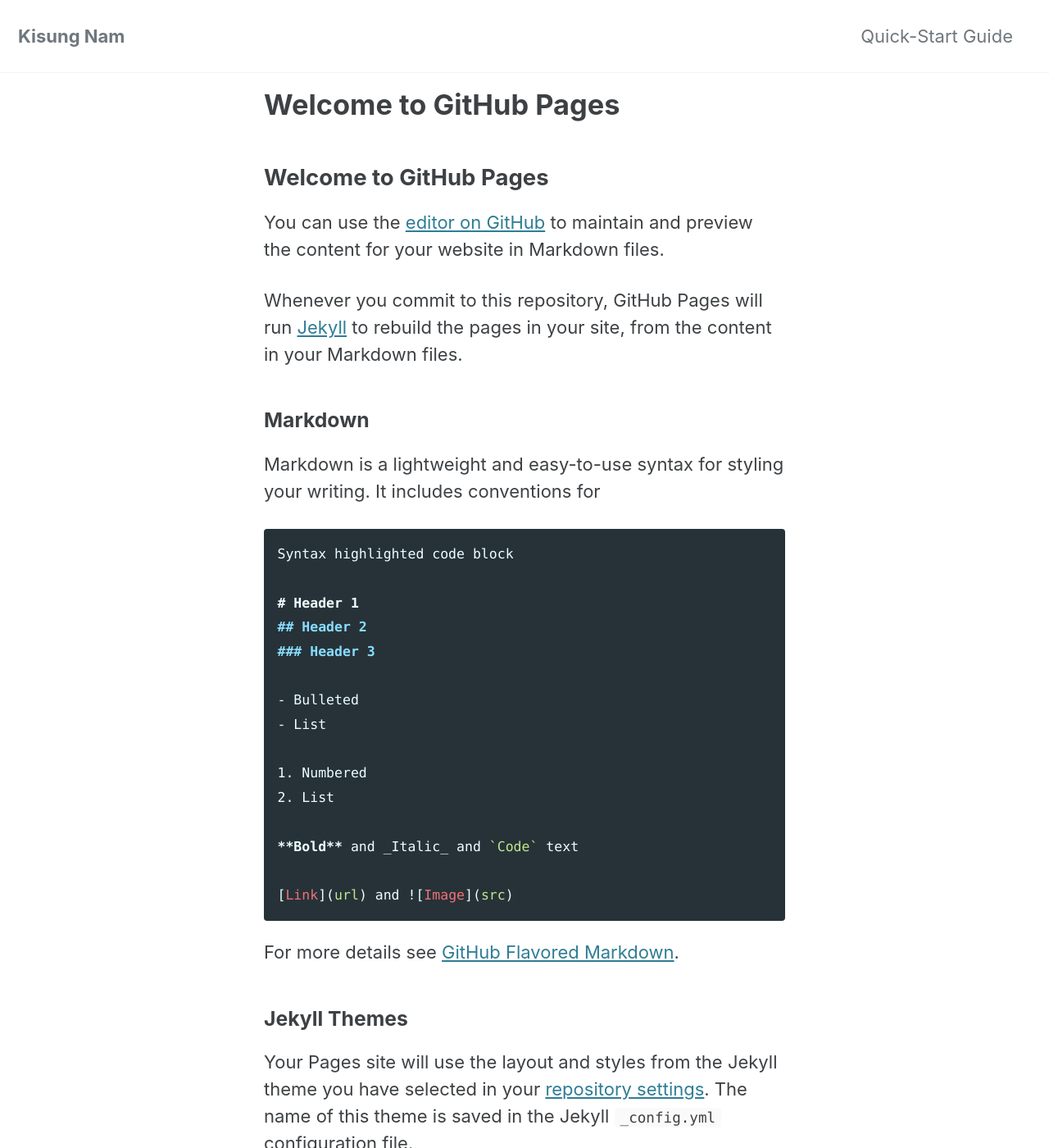
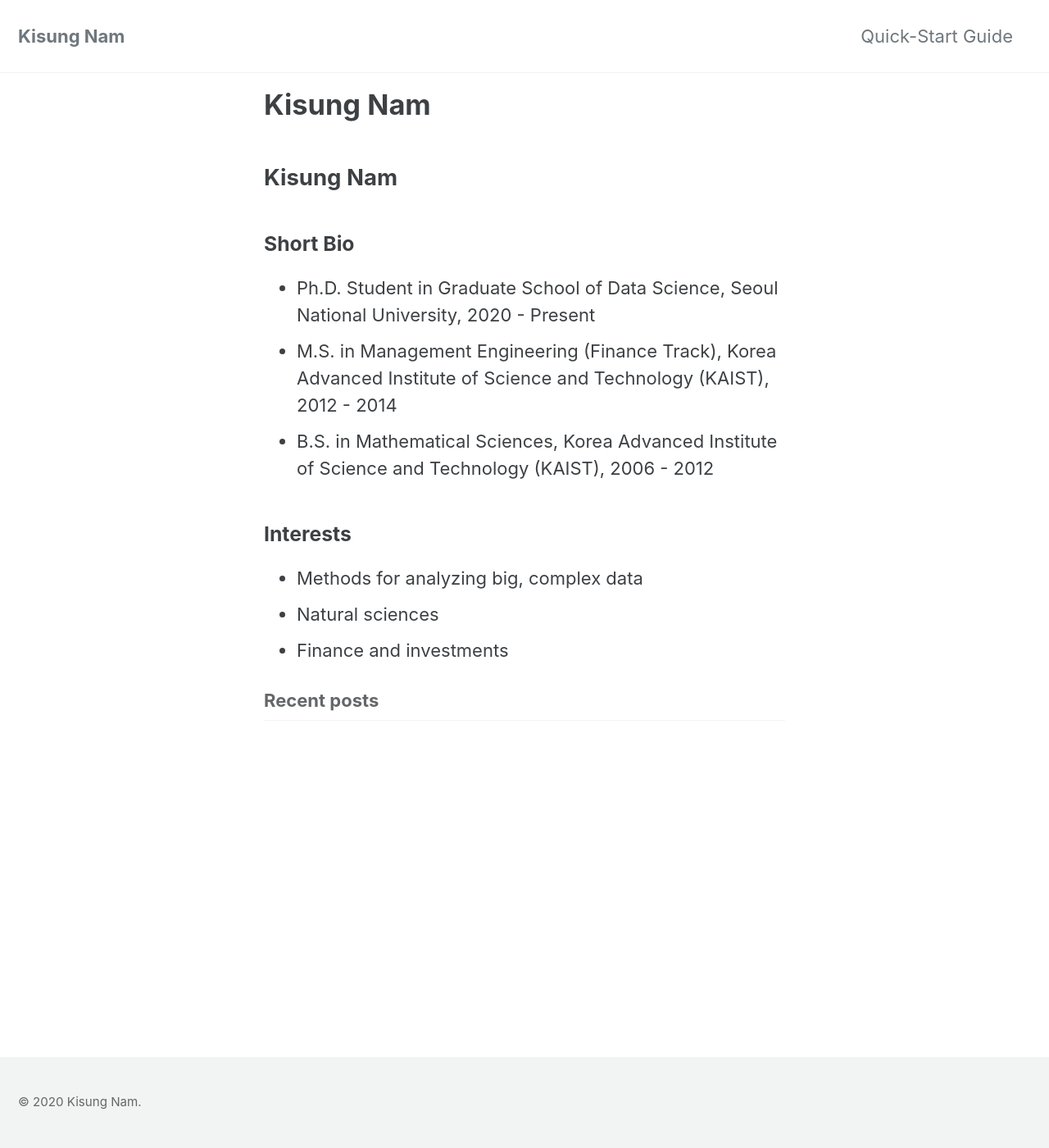
Before and after one commit to namks/namks.github.io, a Jekyll site: the page built from index.md, in a window 1280 px wide and 1400 px high. Shown: the whole window at 82% size. Built offline with Jekyll 4.4.1, drawn with Linux system fonts in a browser that asks for light colours; cached includes are drawn as plain includes; our own code applies the rules of GitHub Pages for plain Markdown files; the list of posts is cut into pages by our own code; some of the changed text lies outside the part shown.

Commit message:
Modify index and footer

````diff
--- a/_includes/footer.html
+++ b/_includes/footer.html
@@ -1,4 +1,4 @@
-<div class="page__footer-follow">
+<!-- <div class="page__footer-follow">
   <ul class="social-icons">
     {% if site.data.ui-text[site.locale].follow_label %}
       <li><strong>{{ site.data.ui-text[site.locale].follow_label }}</strong></li>
@@ -14,7 +14,7 @@
 
     <li><a href="{% if site.atom_feed.path %}{{ site.atom_feed.path }}{% else %}{{ '/feed.xml' | relative_url }}{% endif %}"><i class="fas fa-fw fa-rss-square" aria-hidden="true"></i> {{ site.data.ui-text[site.locale].feed_label | default: "Feed" }}</a></li>
   </ul>
-</div>
+</div> -->
 
 <div class="page__footer-copyright">&copy; {{ site.time | date: '%Y' }} {{ site.name | default: site.title }}. </div>
 <!-- <div class="page__footer-copyright">&copy; {{ site.time | date: '%Y' }} {{ site.name | default: site.title }}.
--- a/index.md
+++ b/index.md
@@ -1,12 +1,22 @@
-## Welcome to GitHub Pages
+## Kisung Nam
 
-You can use the [editor on GitHub](https://github.com/namks/namks.github.io/edit/main/index.md) to maintain and preview the content for your website in Markdown files.
+<!-- You can use the [editor on GitHub](https://github.com/namks/namks.github.io/edit/main/index.md) to maintain and preview the content for your website in Markdown files.
 
-Whenever you commit to this repository, GitHub Pages will run [Jekyll](https://jekyllrb.com/) to rebuild the pages in your site, from the content in your Markdown files.
+Whenever you commit to this repository, GitHub Pages will run [Jekyll](https://jekyllrb.com/) to rebuild the pages in your site, from the content in your Markdown files. -->
 
-### Markdown
+### Short Bio
 
-Markdown is a lightweight and easy-to-use syntax for styling your writing. It includes conventions for
+- Ph.D. Student in Graduate School of Data Science, Seoul National University, 2020 - Present
+- M.S. in Management Engineering (Finance Track), Korea Advanced Institute of Science and Technology (KAIST), 2012 - 2014
+- B.S. in Mathematical Sciences, Korea Advanced Institute of Science and Technology (KAIST), 2006 - 2012
+
+### Interests
+
+- Methods for analyzing big, complex data
+- Natural sciences
+- Finance and investments
+
+<!-- Markdown is a lightweight and easy-to-use syntax for styling your writing. It includes conventions for
 
 ```markdown
 Syntax highlighted code block
@@ -26,12 +36,12 @@ Syntax highlighted code block
 [Link](url) and ![Image](src)
 ```
 
-For more details see [GitHub Flavored Markdown](https://guides.github.com/features/mastering-markdown/).
-
+For more details see [GitHub Flavored Markdown](https://guides.github.com/features/mastering-markdown/). -->
+<!--
 ### Jekyll Themes
 
 Your Pages site will use the layout and styles from the Jekyll theme you have selected in your [repository settings](https://github.com/namks/namks.github.io/settings). The name of this theme is saved in the Jekyll `_config.yml` configuration file.
 
 ### Support or Contact
 
-Having trouble with Pages? Check out our [documentation](https://docs.github.com/categories/github-pages-basics/) or [contact support](https://github.com/contact) and we’ll help you sort it out.
+Having trouble with Pages? Check out our [documentation](https://docs.github.com/categories/github-pages-basics/) or [contact support](https://github.com/contact) and we’ll help you sort it out. -->
````
